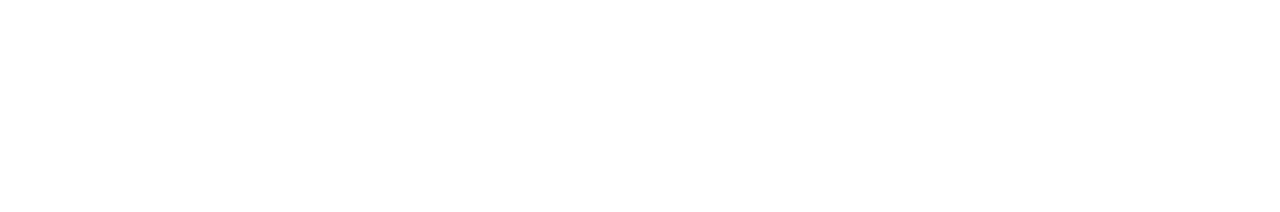
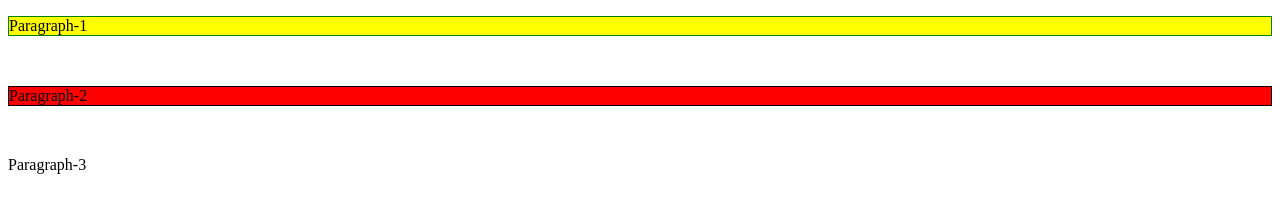
Before and after one commit to acciojob/id-color-ashutoshparve, a website: page main.html in a window 1280 px wide. Drawn offline with Linux system fonts and the light colour scheme.

Commit message:
created a submission

```diff
--- a/main.html
+++ b/main.html
@@ -11,6 +11,17 @@
     <script type="text/javascript" src="./script.js">
 </script>
 
+	<p id="yellow">Paragraph-1</p>
+	<br>
+
+	<p id="red">Paragraph-2</p>
+	<br>
+
+	<p id="green">Paragraph-3</p>
+	<br>
+
+
+
 </body>
 
 </html>
--- a/styles.css
+++ b/styles.css
@@ -1 +1,15 @@
 /*  your css code here. If applicable */
+#yellow{
+	background-color:yellow;
+	border: 1px solid green;
+}
+
+#red{
+	background-color:red;
+	border: 1px solid black;
+}
+
+#yellow{
+	background-color:;green
+	border: 1px solid yellow;
+}
```
